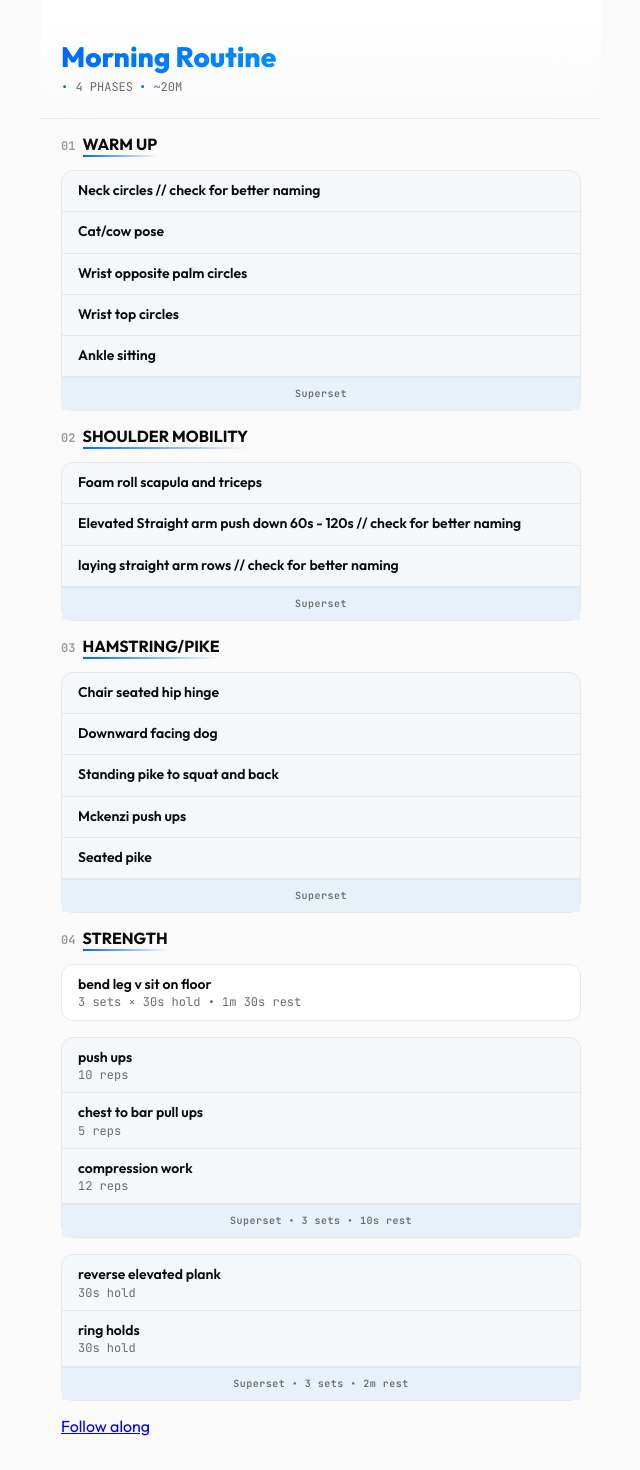
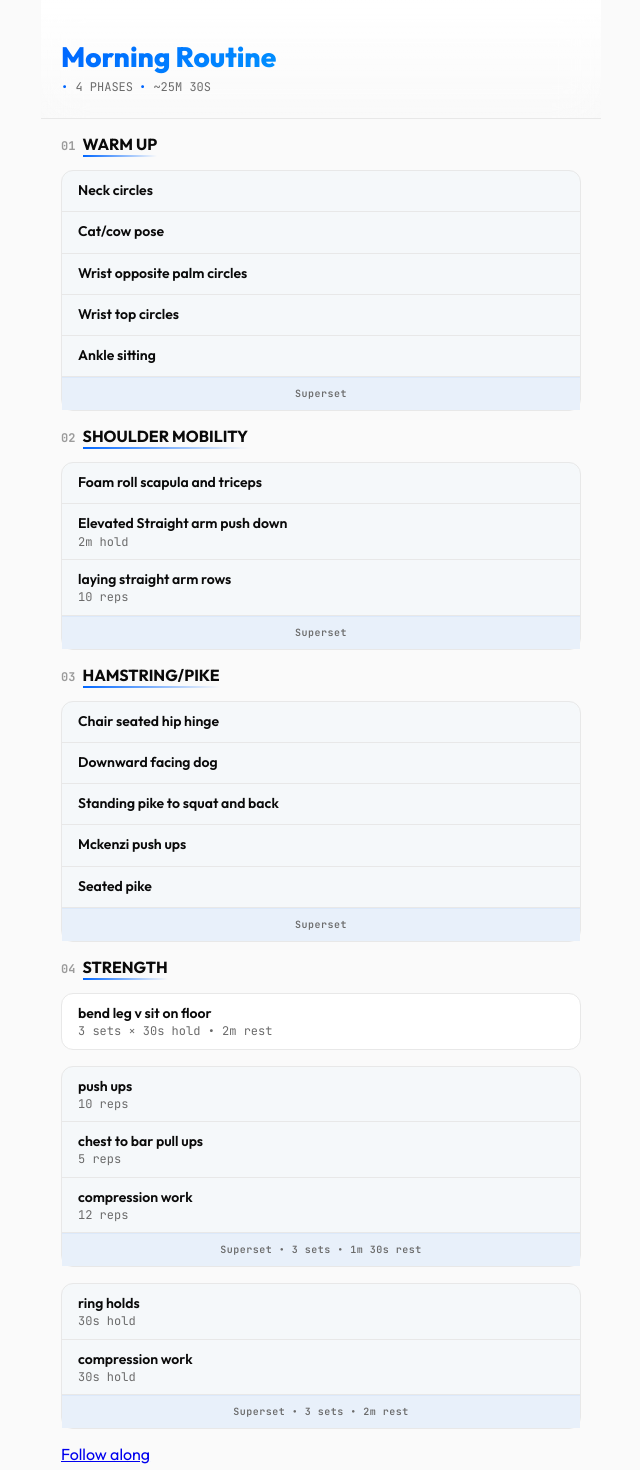
Before and after one commit to hahcho/soma-sophia, an Angular app in the folder soma-sophia/: page / in a window 1280 px wide. Shown: the top 1470 px of the page, without its empty margins (319-959 px from the left). Built offline with nearby package versions, Linux system fonts and the light colour scheme.

Commit message:
Update hardcoded routine

```diff
--- a/soma-sophia/src/app/routine.service.ts
+++ b/soma-sophia/src/app/routine.service.ts
@@ -81,7 +81,7 @@ const HARDCODED_ROUTINE: {name: string; phases: Phase[]} = {
                 {
                     kind: 'superset',
                     exercises: [
-                        {kind: 'simple', name: 'Neck circles // check for better naming'},
+                        {kind: 'simple', name: 'Neck circles'},
                         {kind: 'simple', name: 'Cat/cow pose'},
                         {kind: 'simple', name: 'Wrist opposite palm circles'},
                         {kind: 'simple', name: 'Wrist top circles'},
@@ -97,8 +97,8 @@ const HARDCODED_ROUTINE: {name: string; phases: Phase[]} = {
                     kind: 'superset',
                     exercises: [
                         {kind: 'simple', name: 'Foam roll scapula and triceps'},
-                        {kind: 'simple', name: 'Elevated Straight arm push down 60s - 120s // check for better naming'},
-                        {kind: 'simple', name: 'laying straight arm rows // check for better naming'}
+                        {kind: 'static', name: 'Elevated Straight arm push down', holdTime: 120},
+                        {kind: 'dynamic', name: 'laying straight arm rows', repetitions: 10}
                     ]
                 }
             ]
@@ -129,7 +129,7 @@ const HARDCODED_ROUTINE: {name: string; phases: Phase[]} = {
                         holdTime: 30,
                     },
                     repetitions: 3,
-                    restTime: 90,
+                    restTime: 120,
                 },
                 {
                     kind: 'superset',
@@ -139,13 +139,13 @@ const HARDCODED_ROUTINE: {name: string; phases: Phase[]} = {
                         {kind: 'dynamic', name: 'compression work', repetitions: 12}
                     ],
                     repetitions: 3,
-                    restTime: 10,
+                    restTime: 90,
                 },
                 {
                     kind: 'superset',
                     exercises: [
-                        {kind: 'static', name: 'reverse elevated plank', holdTime: 30},
-                        {kind: 'static', name: 'ring holds', holdTime: 30}
+                        {kind: 'static', name: 'ring holds', holdTime: 30},
+                        {kind: 'static', name: 'compression work', holdTime: 30},
                     ],
                     repetitions: 3,
                     restTime: 120,
```
